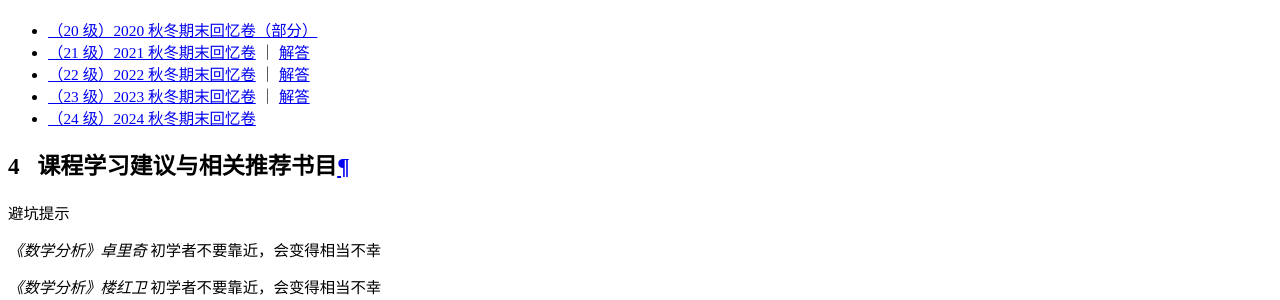
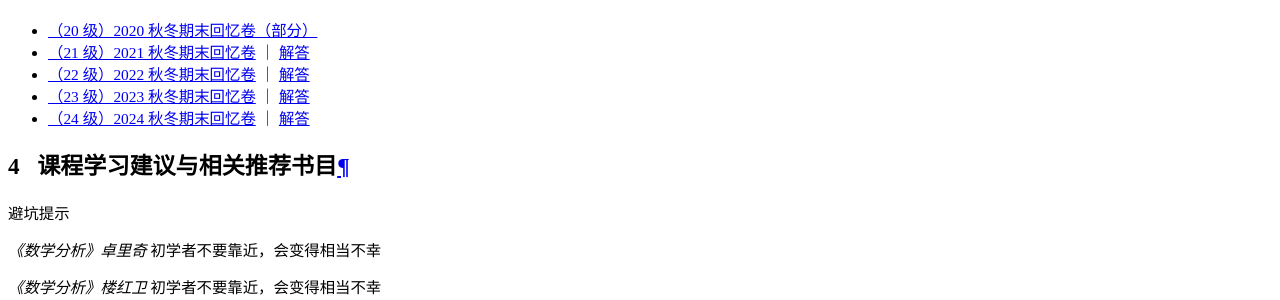
Before and after one commit to ZJU-Turing/TuringCourses, an MkDocs documentation site: the page built from docs/math_phys/math_analysis1/index.md, in a window 1280 px wide and 900 px high, scrolled down 19347 px. Shown: the part 150-450 px from the top of the window. Built offline with MkDocs 1.6.1 and Material for MkDocs 9.7.7, drawn with Linux system fonts in a browser that asks for light colours; comment, search, counter and statistics services are not loaded.

Commit message:
docs: 更新24年数分历年卷与答案

```diff
--- a/docs/math_phys/math_analysis1/index.md
+++ b/docs/math_phys/math_analysis1/index.md
@@ -35,7 +35,7 @@ abbrs:
 - [（21 级）2021 秋冬期末回忆卷](%E6%95%B0%E5%AD%A6%E5%88%86%E6%9E%90%EF%BC%88%E7%94%B2%EF%BC%89I%EF%BC%88H%EF%BC%892021%E7%A7%8B%E5%86%AC%E6%9C%9F%E6%9C%AB%E5%9B%9E%E5%BF%86%E5%8D%B7.pdf) ｜ [解答](%E6%95%B0%E5%AD%A6%E5%88%86%E6%9E%90%EF%BC%88%E7%94%B2%EF%BC%89I%EF%BC%88H%EF%BC%892021%E7%A7%8B%E5%86%AC%E6%9C%9F%E6%9C%AB%E5%9B%9E%E5%BF%86%E5%8D%B7%E8%A7%A3%E7%AD%94.pdf)
 - [（22 级）2022 秋冬期末回忆卷](%E6%95%B0%E5%AD%A6%E5%88%86%E6%9E%90%EF%BC%88%E7%94%B2%EF%BC%89I%EF%BC%88H%EF%BC%892022%E7%A7%8B%E5%86%AC%E6%9C%9F%E6%9C%AB%E5%9B%9E%E5%BF%86%E5%8D%B7.pdf) ｜ [解答](数学分析（甲）I（H）2022秋冬期末回忆卷解答.pdf)
 - [（23 级）2023 秋冬期末回忆卷](%E6%95%B0%E5%AD%A6%E5%88%86%E6%9E%90%EF%BC%88%E7%94%B2%EF%BC%89I%EF%BC%88H%EF%BC%892023%E7%A7%8B%E5%86%AC%E6%9C%9F%E6%9C%AB%E5%9B%9E%E5%BF%86%E5%8D%B7.pdf) ｜ [解答](数学分析（甲）I（H）2023秋冬期末回忆卷解答.pdf)
-- [（24 级）2024 秋冬期末回忆卷](数学分析（甲）I（H）2024秋冬期末回忆卷.tex)
+- [（24 级）2024 秋冬期末回忆卷](数学分析（甲）I（H）2024秋冬期末回忆卷.tex) ｜ [解答](数学分析（甲）I（H）2024秋冬期末回忆卷解答.pdf)
 
 ## 课程学习建议与相关推荐书目
 
```
Also changed, not shown: 4 other files.
